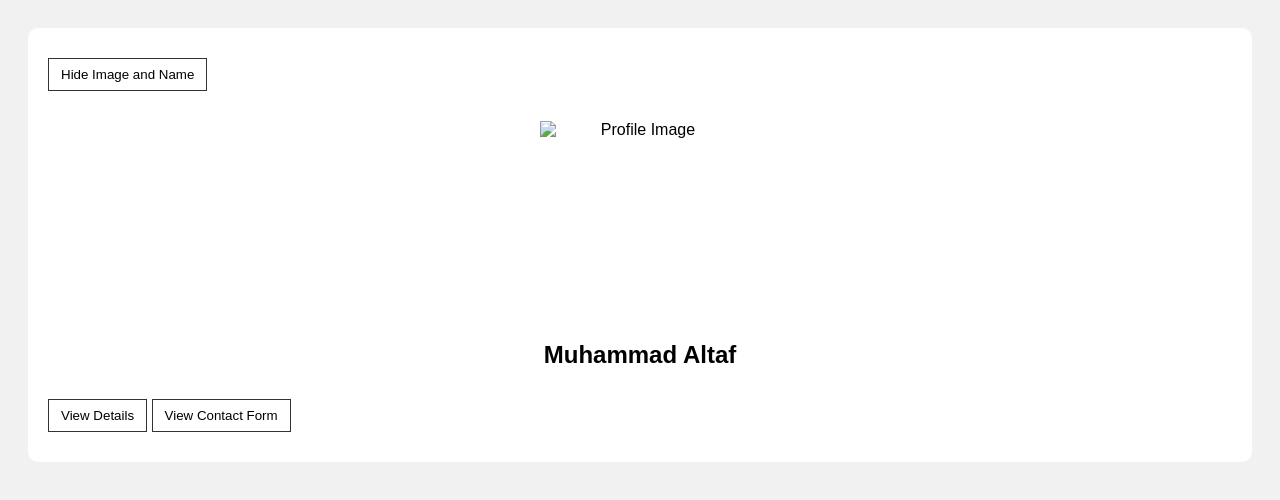
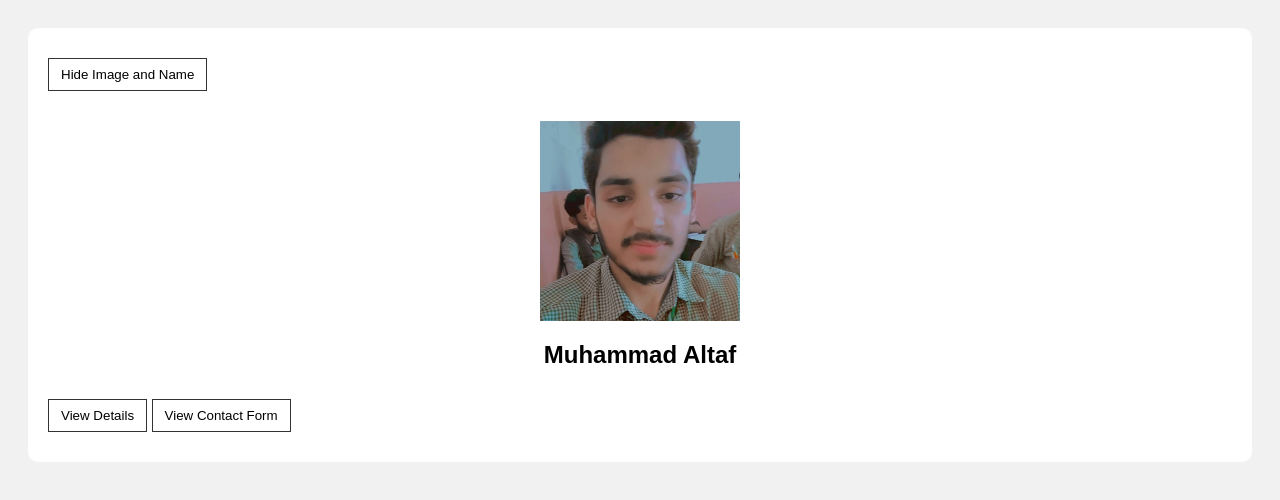
Before and after one commit to AltafMalik99/JavaScript-cv-assessment-, a plain HTML site: page index.html in a window 1280 px wide. Both pictures are taken after a click on the button "View Image and Name". Drawn offline with Linux system fonts and the light colour scheme.

Commit message:
Update index.html

```diff
--- a/index.html
+++ b/index.html
@@ -14,7 +14,8 @@
     View Image and Name
   </button>
   <div id="imageSection" class="section hidden">
-    <img src="/WhatsApp Image 2025-09-15 at 10.01.18 PM (2).jpeg" class="profile-img" alt="Profile Image">
+    <img src="profile.jpg
+"class="profile-img" alt="Profile Image">
     <h2>Muhammad Altaf</h2>
     <p></p>
   </div>
```
